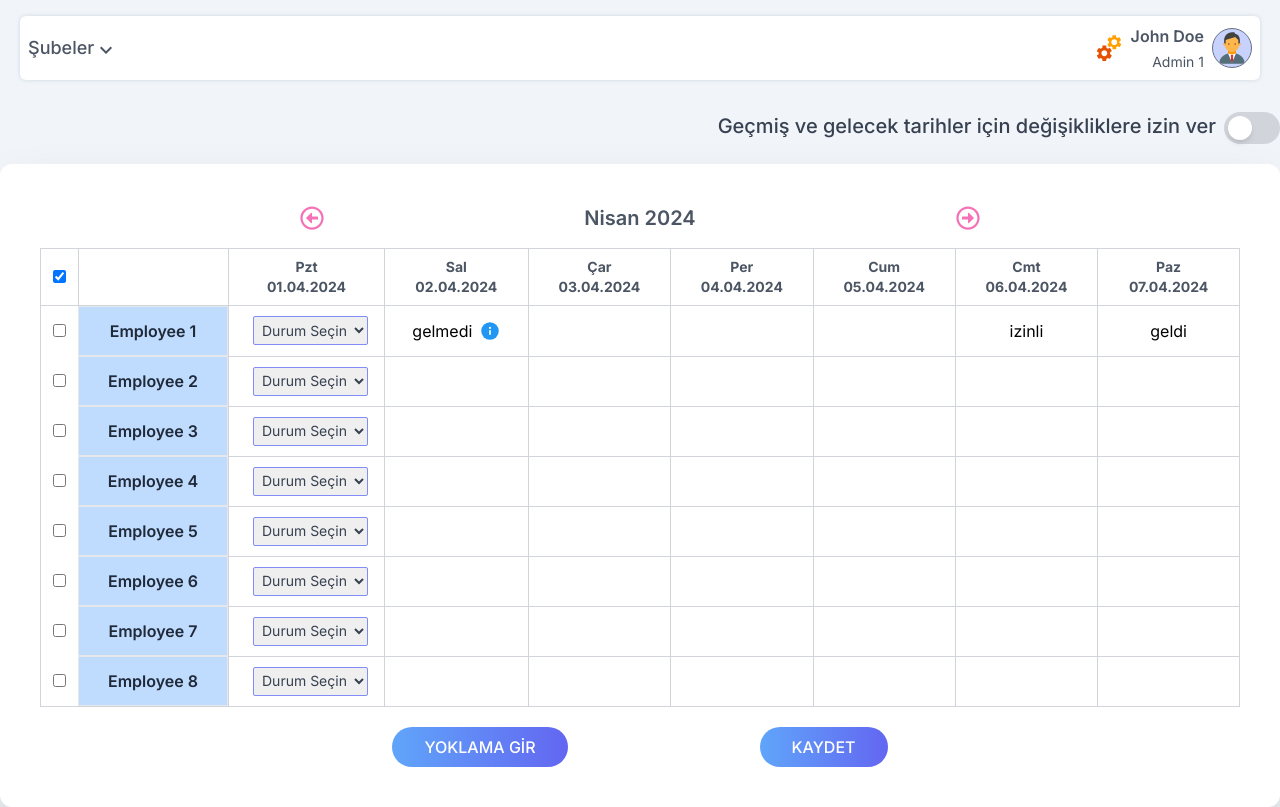
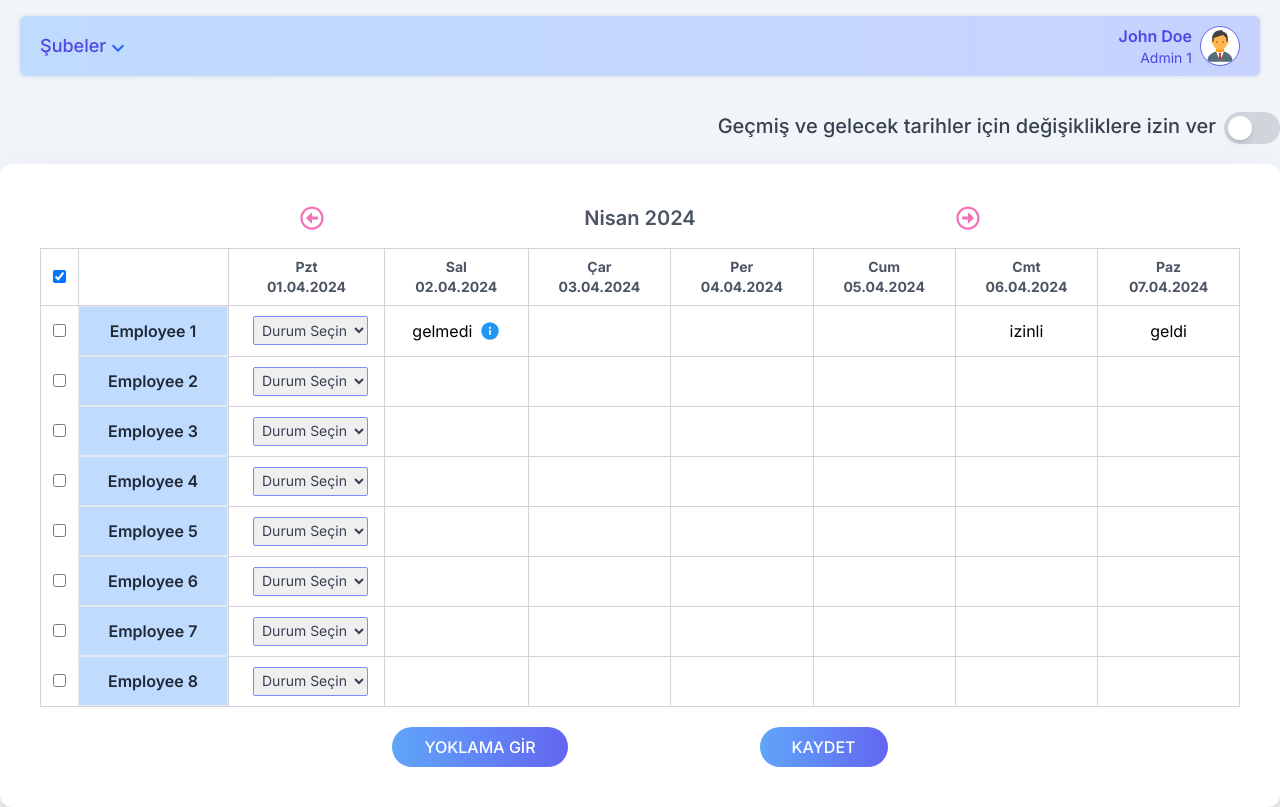
Before and after one commit to gokcetasci/Employee-Attendance-Tracker-Project, a Next.js app: page / in a window 1280 px wide. Built offline with nearby package versions, Linux system fonts and the light colour scheme.

Commit message:
styles edited

```diff
--- a/components/header/index.js
+++ b/components/header/index.js
@@ -5,7 +5,6 @@ import { FcBusinessman } from "react-icons/fc";
 import { MdKeyboardArrowDown } from "react-icons/md";
 import { FaStore } from "react-icons/fa6";
 import { FcManager,FcAssistant } from "react-icons/fc";
-import { FcServices } from "react-icons/fc";
 
 function Header() {
   const { admin } = useStore();
@@ -18,13 +17,13 @@ function Header() {
   return (
     <div className="w-full h-24 p-2 bg-slate-100">
       <div
-        className="flex flex-row mx-3 my-2 bg-white rounded-md justify-between p-2"
+        className="flex flex-row mx-3 my-2 bg-gradient-to-r from-blue-200 to-indigo-200 rounded-md justify-between py-2 px-5"
         style={{ boxShadow: "0 0 4px #cbd5e1" }}
       >
         <div className="relative flex flex-row items-center justify-center ">
-          <h1 className="text-lg font-medium  text-gray-600 ">Şubeler</h1>
+          <h1 className="text-lg font-medium  text-indigo-600 ">Şubeler</h1>
           <span className="pt-1 " onClick={toggleDropdown}>
-            <MdKeyboardArrowDown className="w-6 h-6 text-gray-600 hover:text-indigo-600 hover:scale-110" />
+            <MdKeyboardArrowDown className="w-6 h-6 text-blue-600 hover:text-blue-400 hover:scale-110" />
           </span>{" "}
           {showDropdown && (
             <ul className="absolute left-0 top-full bg-white  rounded-md mt-1 shadow-lg z-10 text-gray-500 w-[200px]" style={{ boxShadow: "0 0 4px #cbd5e1" }}>
@@ -52,16 +51,15 @@ function Header() {
             </ul>
           )}
         </div>
-        <div className="flex flex-row gap-2 items-center justify-center text-gray-600 relative">
-        <FcServices className="w-7 h-10 " />
+        <div className="flex flex-row gap-2 items-center justify-center text-indigo-600 relative">
           <div className="text-right cursor-pointer">
-            <h2 className="text-md font-semibold mb-1 font-medium">
+            <h2 className="text-md font-semibold font-medium">
               {admin.name}
             </h2>
             <p className="text-sm">Admin {admin.id}</p>
           </div>
           <span>
-            <FcBusinessman className="w-10 h-10 rounded-full border border-1 border-gray-500 bg-indigo-200" />
+            <FcBusinessman className="w-10 h-10 rounded-full border border-1 border-indigo-500 bg-white" />
           </span>
         </div>
       </div>
```
